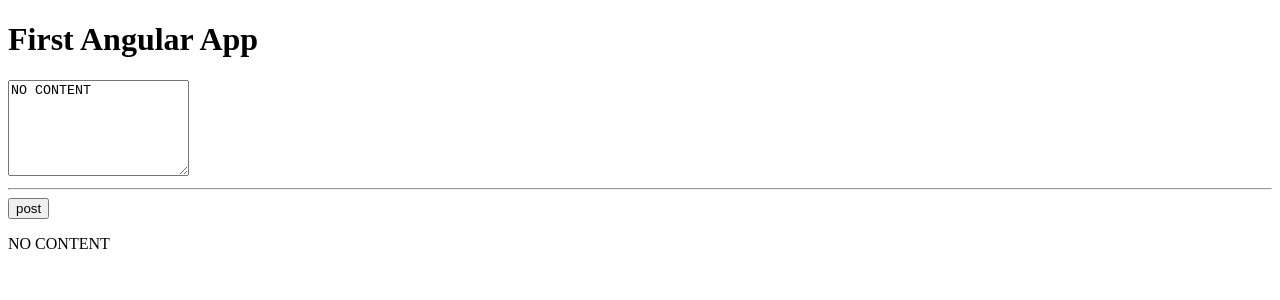
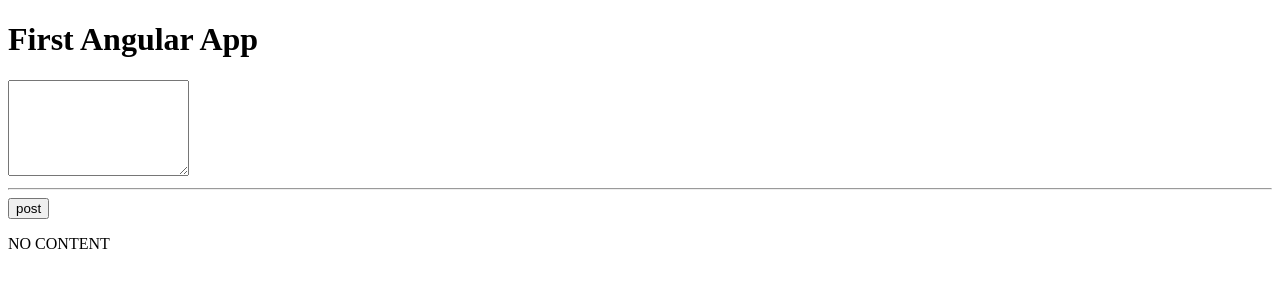
Before and after one commit to CodeNameNinja/LearningMeanStack, an Angular app: page / in a window 1280 px wide. Shown: the top 300 px of the page. Built offline with nearby package versions, Linux system fonts and the light colour scheme.

Commit message:
two binding!

```diff
--- a/src/app/posts/post-create/posts-create.component.html
+++ b/src/app/posts/post-create/posts-create.component.html
@@ -1,5 +1,5 @@
-<textarea rows="6" [value] ="newPost" #postInput></textarea>
+<textarea rows="6" [(ngModel)] = "enteredValue"></textarea>
 <hr>
 
-<button (click) =onAddPost(postInput)>post</button>
+<button (click) =onAddPost()>post</button>
 <p>{{ newPost }}</p>
--- a/src/app/posts/post-create/posts-create.component.ts
+++ b/src/app/posts/post-create/posts-create.component.ts
@@ -6,9 +6,10 @@ import { Component } from '@angular/core';
 })
 
 export class PostCreateComponent{
+    enteredValue = "";
     newPost = "NO CONTENT"
 
-    onAddPost(postInput : HTMLTextAreaElement){
-        this.newPost = postInput.value;
+    onAddPost(){
+        this.newPost = this.enteredValue;
     }
 }
```
